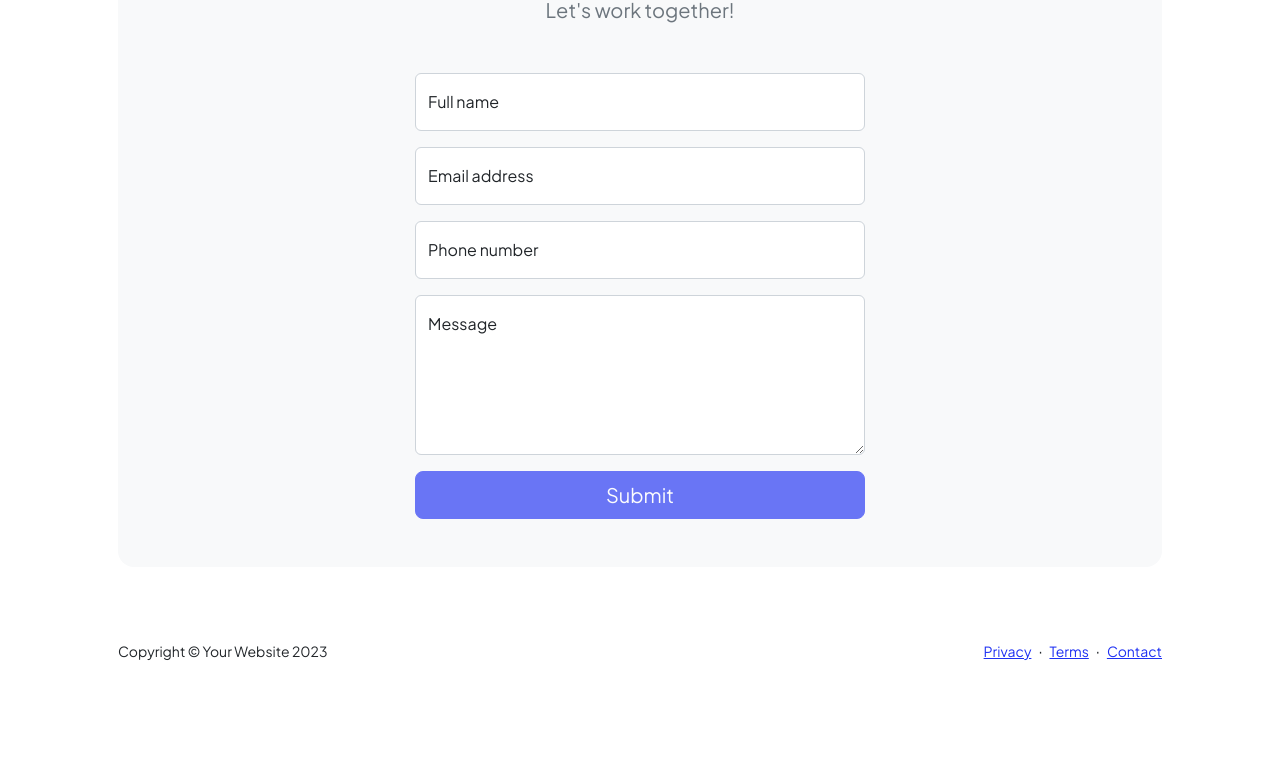
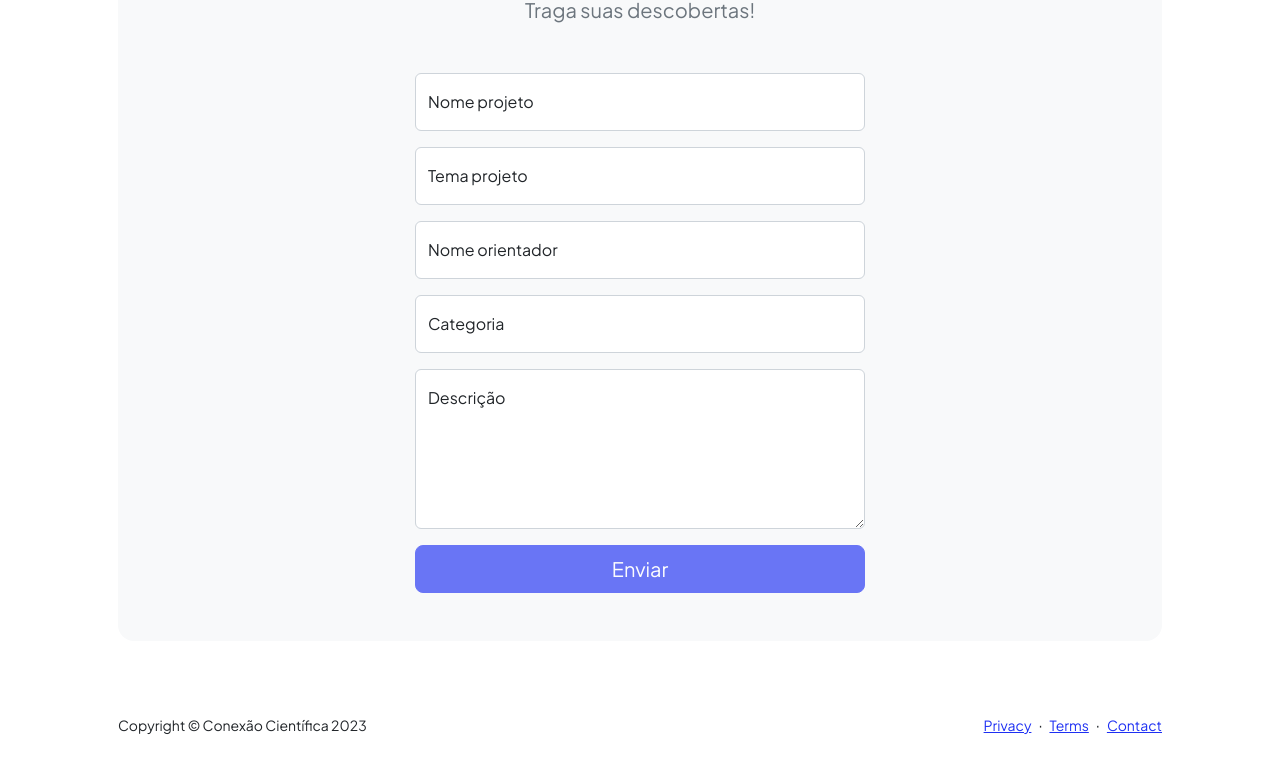
Before and after one commit to yan-valadares/trabalho-banco-de-dados, a website: page dist/projectSubscribe.html in a window 1280 px wide. Shown: the part 293-1054 px from the top of the page. Before the commit the page ends 980 px from the top, so only its background shows below. Drawn offline with nearby package versions, Linux system fonts and the light colour scheme.

Commit message:
Criando a página de inscrição do projeto

```diff
--- a/dist/contact.html
+++ b/dist/projectSubscribe.html
@@ -5,7 +5,7 @@
         <meta name="viewport" content="width=device-width, initial-scale=1, shrink-to-fit=no" />
         <meta name="description" content />
         <meta name="author" content />
-        <title>Inscrição - Conexão Científica</title>
+        <title>Inscrição Projeto - Conexão Científica</title>
         <!-- Favicon-->
         <link rel="icon" type="image/x-icon" href="assets/favicon.ico" />
         <!-- Custom Google font-->
@@ -29,7 +29,7 @@
                             <li class="nav-item"><a class="nav-link" href="index.html">Home</a></li>
                             <li class="nav-item"><a class="nav-link" href="projects.html">Projetos</a></li>
                             <li class="nav-item"><a class="nav-link" href="resume.html">Resume</a></li>
-                            <li class="nav-item"><a class="nav-link" href="contact.html">Inscrição</a></li>
+                            <li class="nav-item"><a class="nav-link" href="projectSubscribe.html">Inscrição</a></li>
                         </ul>
                     </div>
                 </div>
@@ -41,8 +41,8 @@
                     <div class="bg-light rounded-4 py-5 px-4 px-md-5">
                         <div class="text-center mb-5">
                             <div class="feature bg-primary bg-gradient-primary-to-secondary text-white rounded-3 mb-3"><i class="bi bi-envelope"></i></div>
-                            <h1 class="fw-bolder">Get in touch</h1>
-                            <p class="lead fw-normal text-muted mb-0">Let's work together!</p>
+                            <h1 class="fw-bolder">Cadastre um projeto</h1>
+                            <p class="lead fw-normal text-muted mb-0">Traga suas descobertas!</p>
                         </div>
                         <div class="row gx-5 justify-content-center">
                             <div class="col-lg-8 col-xl-6">
@@ -54,30 +54,35 @@
                                 <!-- https://startbootstrap.com/solution/contact-forms-->
                                 <!-- to get an API token!-->
                                 <form id="contactForm" data-sb-form-api-token="API_TOKEN">
-                                    <!-- Name input-->
+                                    <!-- Nome projeto input-->
                                     <div class="form-floating mb-3">
-                                        <input class="form-control" id="name" type="text" placeholder="Enter your name..." data-sb-validations="required" />
-                                        <label for="name">Full name</label>
-                                        <div class="invalid-feedback" data-sb-feedback="name:required">A name is required.</div>
+                                        <input class="form-control" id="name" type="text" placeholder="Escreva o nome do projeto" data-sb-validations="required" />
+                                        <label for="name">Nome projeto</label>
+                                        <div class="invalid-feedback" data-sb-feedback="name:required">Seu projeto precisa de um nome!</div>
                                     </div>
-                                    <!-- Email address input-->
+                                    <!-- Tema projeto input-->
                                     <div class="form-floating mb-3">
-                                        <input class="form-control" id="email" type="email" placeholder="name@example.com" data-sb-validations="required,email" />
-                                        <label for="email">Email address</label>
-                                        <div class="invalid-feedback" data-sb-feedback="email:required">An email is required.</div>
-                                        <div class="invalid-feedback" data-sb-feedback="email:email">Email is not valid.</div>
+                                        <input class="form-control" id="name" type="text" placeholder="Escreva o tema do seu projeto" data-sb-validations="required" />
+                                        <label for="name">Tema projeto</label>
+                                        <div class="invalid-feedback" data-sb-feedback="name:required">Tema do projeto deve ser especificado</div>
                                     </div>
-                                    <!-- Phone number input-->
+                                    <!-- Orientador input-->
                                     <div class="form-floating mb-3">
-                                        <input class="form-control" id="phone" type="tel" placeholder="(123) 456-7890" data-sb-validations="required" />
-                                        <label for="phone">Phone number</label>
-                                        <div class="invalid-feedback" data-sb-feedback="phone:required">A phone number is required.</div>
+                                        <input class="form-control" id="name" type="text" placeholder="Primeiro nome do orientador" data-sb-validations="required" />
+                                        <label for="name">Nome orientador</label>
+                                        <div class="invalid-feedback" data-sb-feedback="name:required">O projeto deve ter um orientador</div>
                                     </div>
-                                    <!-- Message input-->
+                                    <!-- Categoria input-->
                                     <div class="form-floating mb-3">
-                                        <textarea class="form-control" id="message" type="text" placeholder="Enter your message here..." style="height: 10rem" data-sb-validations="required"></textarea>
-                                        <label for="message">Message</label>
-                                        <div class="invalid-feedback" data-sb-feedback="message:required">A message is required.</div>
+                                        <input class="form-control" id="name" type="text" placeholder="Categoria" data-sb-validations="required" />
+                                        <label for="name">Categoria</label>
+                                        <div class="invalid-feedback" data-sb-feedback="name:required">A categoria do projeto deve ser especificada</div>
+                                    </div>
+                                    <!-- Descrição input-->
+                                    <div class="form-floating mb-3">
+                                        <textarea class="form-control" id="message" type="text" placeholder="Descreva seu projeto" style="height: 10rem" data-sb-validations="required"></textarea>
+                                        <label for="message">Descrição</label>
+                                        <div class="invalid-feedback" data-sb-feedback="message:required">Descreva seu projeto</div>
                                     </div>
                                     <!-- Submit success message-->
                                     <!---->
@@ -85,19 +90,16 @@
                                     <!-- has successfully submitted-->
                                     <div class="d-none" id="submitSuccessMessage">
                                         <div class="text-center mb-3">
-                                            <div class="fw-bolder">Form submission successful!</div>
-                                            To activate this form, sign up at
-                                            <br />
-                                            <a href="https://startbootstrap.com/solution/contact-forms">https://startbootstrap.com/solution/contact-forms</a>
+                                            <div class="fw-bolder">Inscrição realizada!</div>
                                         </div>
                                     </div>
                                     <!-- Submit error message-->
                                     <!---->
                                     <!-- This is what your users will see when there is-->
                                     <!-- an error submitting the form-->
-                                    <div class="d-none" id="submitErrorMessage"><div class="text-center text-danger mb-3">Error sending message!</div></div>
+                                    <div class="d-none" id="submitErrorMessage"><div class="text-center text-danger mb-3">Inscrição falhou!</div></div>
                                     <!-- Submit Button-->
-                                    <div class="d-grid"><button class="btn btn-primary btn-lg disabled" id="submitButton" type="submit">Submit</button></div>
+                                    <div class="d-grid"><button class="btn btn-primary btn-lg disabled" id="submitButton" type="submit">Enviar</button></div>
                                 </form>
                             </div>
                         </div>
@@ -109,7 +111,7 @@
         <footer class="bg-white py-4 mt-auto">
             <div class="container px-5">
                 <div class="row align-items-center justify-content-between flex-column flex-sm-row">
-                    <div class="col-auto"><div class="small m-0">Copyright &copy; Your Website 2023</div></div>
+                    <div class="col-auto"><div class="small m-0">Copyright &copy; Conexão Científica 2023</div></div>
                     <div class="col-auto">
                         <a class="small" href="#!">Privacy</a>
                         <span class="mx-1">&middot;</span>
```
Also changed, not shown: dist/index.html (+1 -1 lines), dist/projects.html (+1 -1 lines), dist/resume.html (+2 -2 lines).
